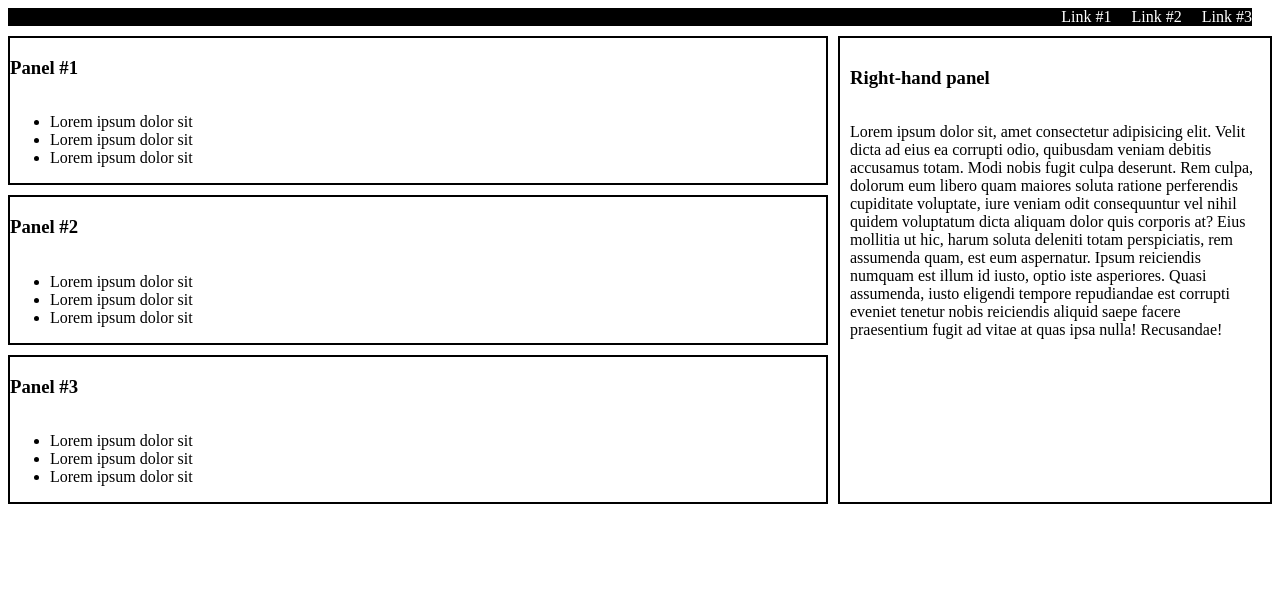
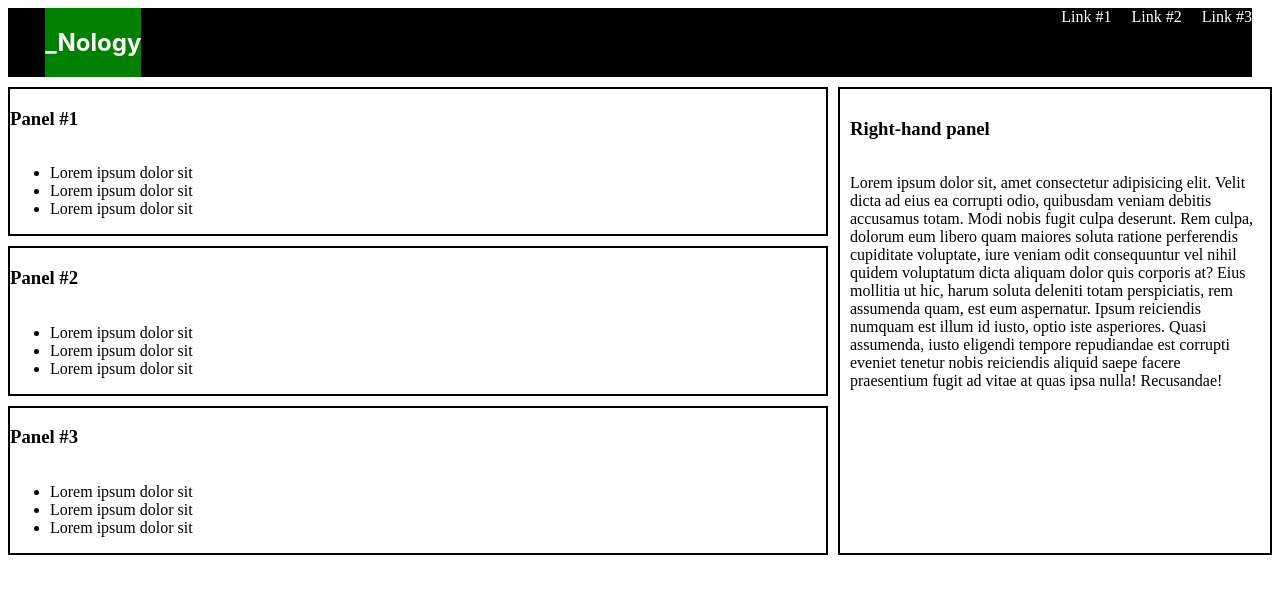
Before and after one commit to juliabanerjee/flexbox-challenge, a plain HTML site: page index.html in a window 1280 px wide. Drawn offline with Linux system fonts and the light colour scheme.

Commit message:
added nology logo

```diff
--- a/index.html
+++ b/index.html
@@ -9,7 +9,9 @@
 </head>
 <body>
   <nav>
-
+  <header>
+    <h2>_Nology</h2>
+  </header>
     <a href="">Link #1</a>
     <a href="">Link #2</a>
     <a href="">Link #3</a>
--- a/styles.css
+++ b/styles.css
@@ -15,6 +15,16 @@ nav>a:hover{
   text-decoration: underline;
   color:red;
   background-color: white;
+}
+header{
+display: flex;
+justify-content: flex-start;
+margin-right: 900px;
+background-color: green;
+color: white;
+font-family: -apple-system, BlinkMacSystemFont, 'Segoe UI', Roboto, Oxygen, Ubuntu, Cantarell, 'Open Sans', 'Helvetica Neue', sans-serif;
+
+
 }
 main{
 
```
